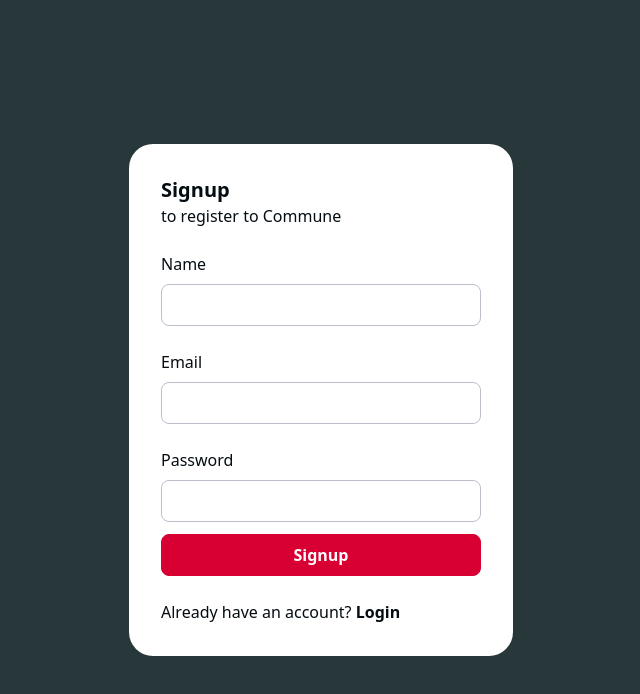
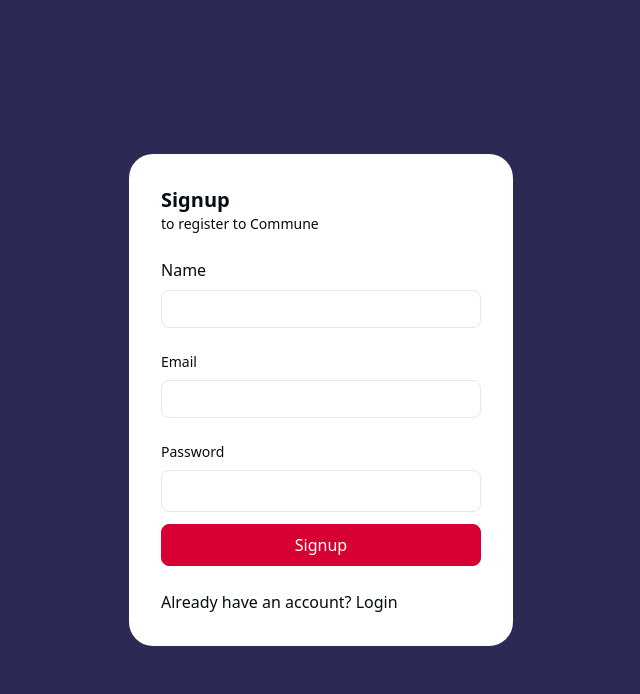
Before and after one commit to tejxsmore/cureme, a SvelteKit app: page /signup in a window 1280 px wide. Shown: the top 694 px of the page, without its empty margins (319-959 px from the left). Built offline with nearby package versions, Linux system fonts and the light colour scheme; no server answers.

Commit message:
Adding components

```diff
--- a/src/app.html
+++ b/src/app.html
@@ -1,8 +1,7 @@
-<!doctype html>
+<!DOCTYPE html>
 <html lang="en">
   <head>
     <meta charset="utf-8" />
-		<link rel="icon" href="%sveltekit.assets%/favicon.png" />
     <meta name="viewport" content="width=device-width, initial-scale=1" />
     %sveltekit.head%
   </head>
--- /dev/null
+++ b/src/components/Intro.svelte
@@ -0,0 +1,3 @@
+<div class="bg-dark text-white min-h-screen p-4">
+    <p>This is an intro website</p>
+</div>
--- a/src/routes/+page.svelte
+++ b/src/routes/+page.svelte
@@ -2,6 +2,7 @@
     import { invalidateAll } from '$app/navigation';
 	import { appwrite } from "$lib/appwrite"
     import { Dropdown, DropdownItem} from 'flowbite-svelte';
+    import Intro from '../components/Intro.svelte';
 
     export let data;
 	$: loggedIn = !!data.account;
@@ -37,9 +38,10 @@
         </Dropdown>
     </div>
 {:else}
-
-	<div class="bg-dark text-white p-4 flex justify-between">
+	<div class="bg-blue text-white p-4 flex justify-between">
 		<h3 class="font-semibold">Dev Commune.</h3>
 		<a href="/login" class="">Login</a>
 	</div>
+    <Intro />
+
 {/if}
--- a/src/routes/login/+page.svelte
+++ b/src/routes/login/+page.svelte
@@ -35,23 +35,23 @@
 
 <div class="flex justify-center items-center bg-dark min-h-screen px-4">
 	<form on:submit={handleSubmit} class="flex flex-col bg-white text-black p-8 rounded-3xl sm:max-w-sm w-full">
-		<h3 class="text-xl font-semibold">Login</h3>
-		<p class="font-light text-black pb-6">to continue to Commune</p>
+		<h3 class="text-xl font-bold">Login</h3>
+		<p class="text-sm font-normal pb-6">to continue to Commune</p>
 
-		<label  for="email" class="font-normal pb-2">Email</label>
-		<input type="email" id="email" name="email" required class="focus:outline-none p-2 mb-6 w-full font-normal rounded-lg border-[1px] border-grey" />
+		<label  for="email" class="text-sm font-normal pb-2">Email</label>
+		<input type="email" id="email" name="email" required class="focus:outline-none p-2 mb-6 w-full font-normal rounded-lg border" />
 
-		<label  for="password" class="font-normal pb-2">Password</label>
+		<label  for="password" class="text-sm font-normal pb-2">Password</label>
 		<input
 			type="password"
 			id="password"
 			name="password"
 			required
 			minlength="8"
-			class="focus:outline-none p-2 mb-3 w-full font-normal rounded-lg border-[1px] border-grey"
+			class="focus:outline-none p-2 mb-3 w-full font-normal rounded-lg border"
 		/>
-		<button type="submit" class="bg-red text-white font-semibold p-2 rounded-lg border-[1px] border-red hover:bg-rose-600 mb-6">Login</button>
-		<p class="text-md font-light">Don't have an account? <a href="/signup" class="font-semibold">Signup</a></p>
+		<button type="submit" class="bg-red text-white text-md font-medium p-2 rounded-lg border border-red hover:opacity-90 mb-6">Login</button>
+		<p class="text-md font-light">Don't have an account? <a href="/signup" class="text-md font-medium">Signup</a></p>
 		{#if formError}
 			<p class="text-md font-semibold">{formError}</p>
 		{/if}
--- a/src/routes/signup/+page.svelte
+++ b/src/routes/signup/+page.svelte
@@ -38,28 +38,28 @@
 <div class="flex justify-center items-center bg-dark min-h-screen px-4">
 	<form on:submit={handleSubmit} class="flex flex-col bg-white text-black p-8 rounded-3xl sm:max-w-sm w-full">
 
-		<h3 class="text-xl font-semibold">Signup</h3>
-		<p class="font-light text-black pb-6">to register to Commune</p>
+		<h3 class="text-xl font-bold">Signup</h3>
+		<p class="text-sm font-normal text-black pb-6">to register to Commune</p>
 
 		<label for="name" class="font-normal pb-2">Name</label>
-		<input type="text" id="name" name="name" required class="focus:outline-none p-2 mb-6 w-full font-normal rounded-lg border-[1px] border-grey" />
+		<input type="text" id="name" name="name" required class="focus:outline-none p-2 mb-6 w-full text-sm font-normal rounded-lg border-[1px] border-grey" />
 
-		<label for="email" class="font-normal pb-2">Email</label>
-		<input type="email" id="email" name="email" required class="focus:outline-none p-2 mb-6 w-full font-normal rounded-lg border-[1px] border-grey" />
+		<label for="email" class="text-sm font-normal pb-2">Email</label>
+		<input type="email" id="email" name="email" required class="focus:outline-none p-2 mb-6 w-full text-sm font-normal rounded-lg border-[1px] border-grey" />
 
-		<label for="password" class="font-normal pb-2">Password</label>
+		<label for="password" class="text-sm font-normal pb-2">Password</label>
 		<input
 			type="password"
 			id="password"
 			name="password"
 			required
 			minlength="8"
-			class="focus:outline-none p-2 mb-3 w-full font-normal rounded-lg border-[1px] border-grey"
+			class="focus:outline-none p-2 mb-3 w-full font-normal rounded-lg border"
 		/>
-		<button type="submit" class="bg-red text-white font-semibold p-2 rounded-lg border-[1px] border-red hover:bg-rose-600 mb-6">Signup</button>
-		<p class="text-md font-light">Already have an account? <a href="/login" class="font-semibold">Login</a></p>
+		<button type="submit" class="bg-red text-white text-md font-medium p-2 rounded-lg border border-red hover:opacity-90 mb-6 ">Signup</button>
+		<p class="text-md font-light">Already have an account? <a href="/login" class="text-md font-medium">Login</a></p>
 		{#if formError}
-			<p class="text-md font-semibold">{formError}</p>
+			<p class="text-md font-medium">{formError}</p>
 		{/if}
 	</form>
 </div>
--- a/tailwind.config.js
+++ b/tailwind.config.js
@@ -10,11 +10,12 @@
     },
     extend: {
       colors: {
-        dark: "#283739",
-        grey: "#BBBFCA",
+        dark: "#2C2955",
         white: "#FFFFFF",
         black: "#040D12",
+        blue: "#4C5FB1",
         red: "#D80032",
+        yellow: "#F9F194",
       },
     },
   },
```
Lines whose indentation alone changed are shown as unchanged.
